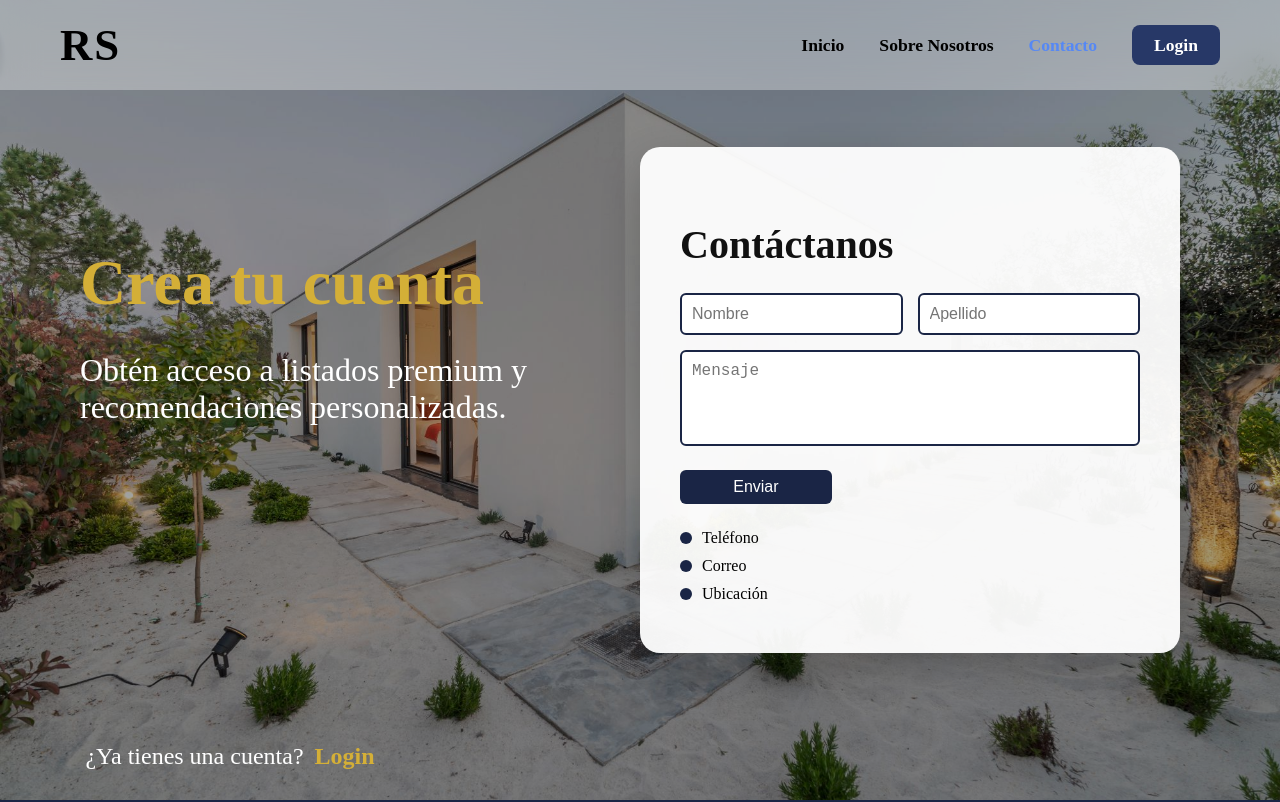
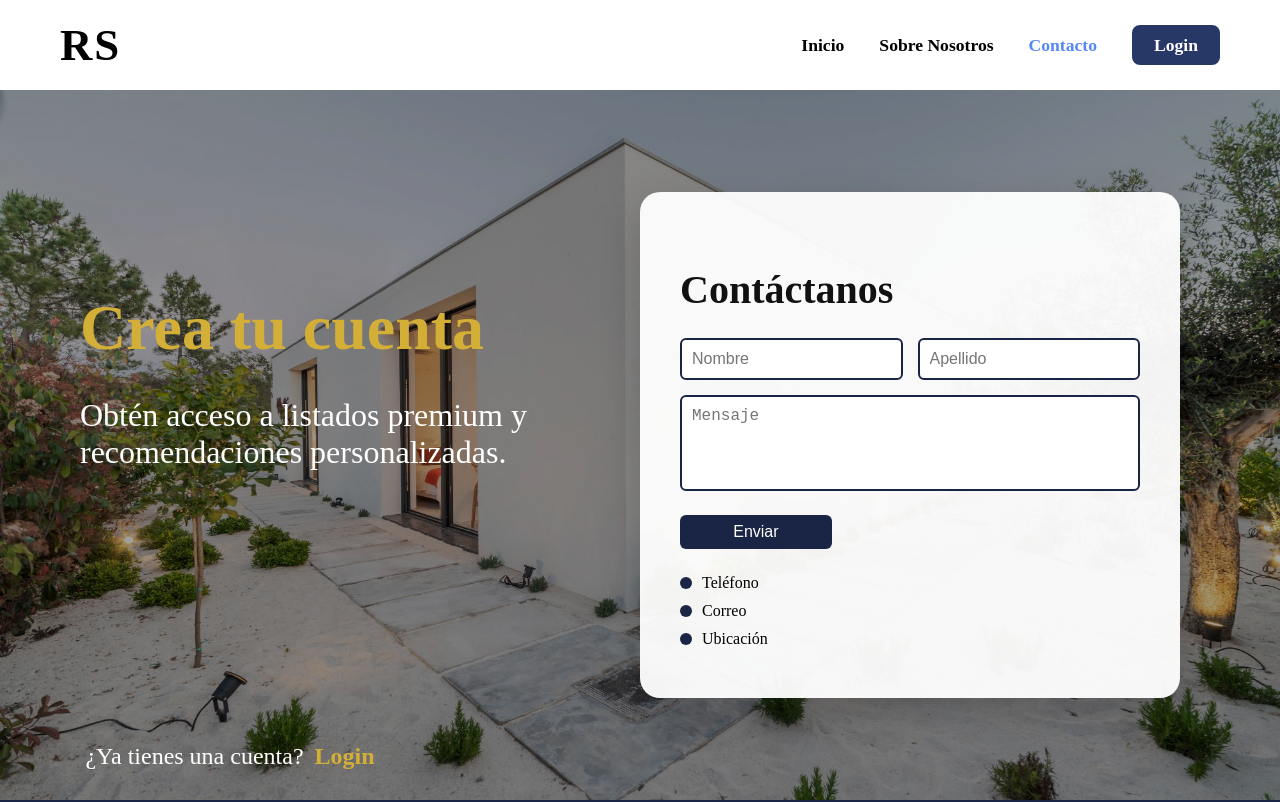
Before and after one commit to practicasreglado-wq/Inmobiliaria_Reglados, a Vue app: page /contacto in a window 1280 px wide. Shown: the top 802 px of the page. Built offline with nearby package versions, Linux system fonts and the light colour scheme; no server answers.

Commit message:
Header estilo css
se respete la pagina principal

```diff
--- a/src/views/AboutUs.vue
+++ b/src/views/AboutUs.vue
@@ -39,7 +39,8 @@ export default {
 
 <style scoped>
 .about {
-  min-height: 100vh;
+  min-height: calc(100vh - 90px);
+  margin-top: 90px;
   display: flex;
   align-items: center;
   justify-content: center;
--- a/src/views/Contacto.vue
+++ b/src/views/Contacto.vue
@@ -85,7 +85,8 @@ export default {
 <style scoped>
 .contacto {
   position: relative;
-  min-height: 100vh;
+  min-height: calc(100vh - 90px);
+  margin-top: 90px;
   background-color: var(--gris-claro);
   background-image: url('@/assets/contact_img.jpg');
   background-size: cover;
```
